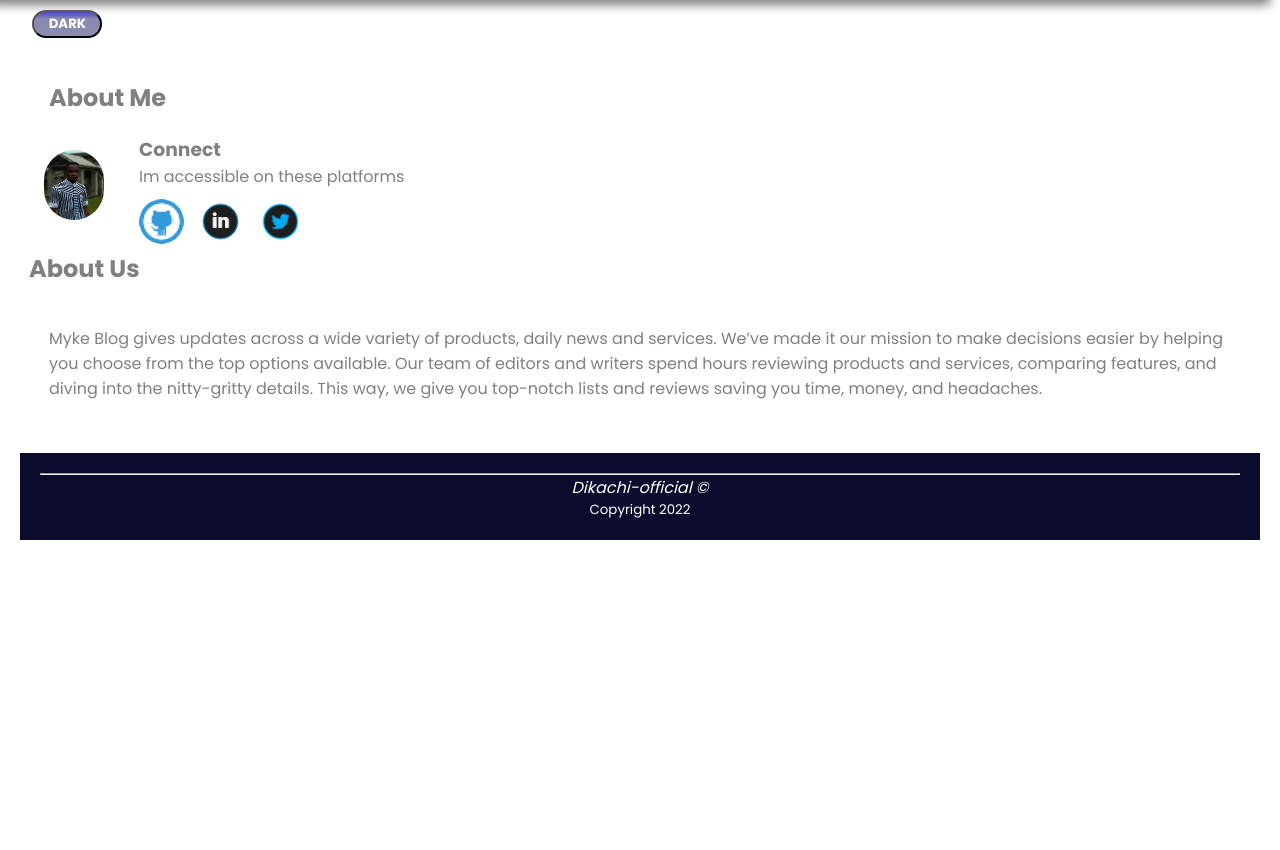
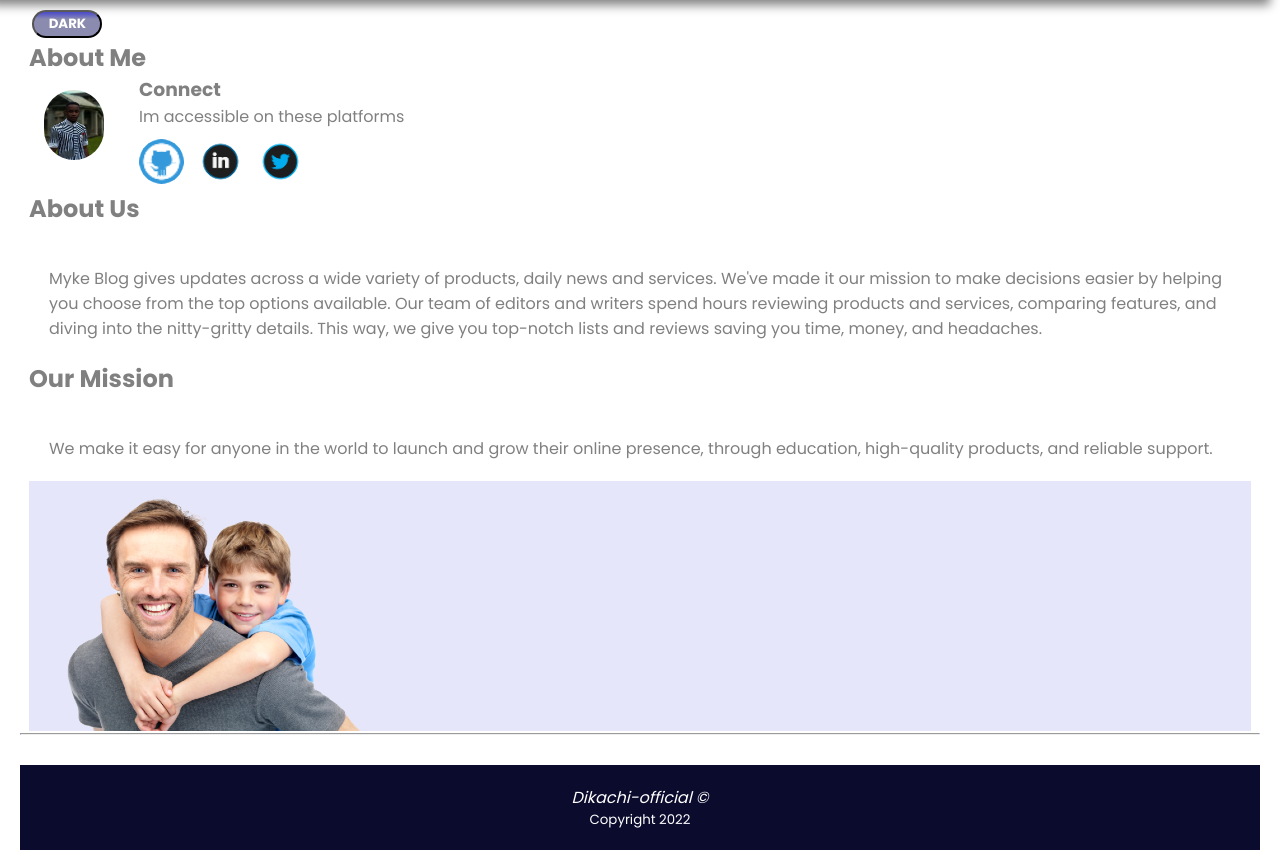
Before and after one commit to Dikachi-official/Blog, a Django app: page /about in a window 1280 px wide. Shown: the part 90-940 px from the top of the page. Before the commit the page ends 630 px from the top, so only its background shows below. Run offline with Django 4.2, Linux system fonts and the light colour scheme.

Commit message:
More Styling in about section

```diff
--- a/templates/about.html
+++ b/templates/about.html
@@ -22,10 +22,8 @@
     <button onclick="myFunction()" class="toggle-dark">DARK</button>
     <div class="row">
       <div class="Picturelayout">
-        <div class="card">
-          <h2>About Me</h2>
 
-        </div>
+        <h2>About Me</h2>
         <div class="akeimg">
           <img src="{% static 'img/mephoto.jpg' %}" />
         </div>
@@ -44,16 +42,31 @@
       <div class="blogdetails">
         <h2> About Us </h2>
         <div class="card">
-          <p>Myke Blog gives updates across a wide variety of products, daily news and services. We’ve made it our mission to make decisions easier by helping you choose from the top options available. Our team of editors and writers spend hours reviewing products and services, comparing features, and diving into the nitty-gritty details. This way, we give you top-notch lists and reviews saving you time, money, and headaches.</p>
+          <p>Myke Blog gives updates across a wide variety of products, daily news and services.
+            We've made it our mission to make decisions easier by helping you choose from the top options available.
+            Our team of editors and writers spend hours reviewing products and services, comparing features,
+            and diving into the nitty-gritty details. This way, we give you top-notch lists and reviews saving you time,
+            money, and headaches.</p>
         </div>
+        <h2> Our Mission </h2>
+        <div class="card">
+          <p>
+            We make it easy for anyone in the world to launch and grow their online presence, through education,
+            high-quality products, and reliable support.</p>
+        </div>
+        <div class="card2">
+        </div>
+        <div class="card3">
+
+        </div>
+
       </div>
     </div>
 
-
+    <hr/>
 
     <!--=== FOOTER ===-->
     <div class="footer">
-      <hr/>
       <p><i> Dikachi-official &#169</i></p>
       <p><small>Copyright 2022</small></p>
     </div>
@@ -236,6 +249,26 @@
         margin-right: 10px;
       }
 
+      .card2{
+        width:100%;
+        height:250px;
+        background-color:#E6E6FA;
+        background-image: url("{% static 'img/ourwork2.png'%}");
+        background-repeat: no-repeat;
+        align-items:center;
+        justify-content:center;
+      }
+
+      .card3 p{
+        font-family:sans-serif;
+        font-weight:800;
+        text-align:center;
+        justify-content:center;
+        align-items:center;
+        font-size:20px;
+        display:inline-block;
+      }
+
       /* Footer */
       .footer {
         text-align: center;
```
Also changed, not shown: static/img/ourwork2.png (added).
